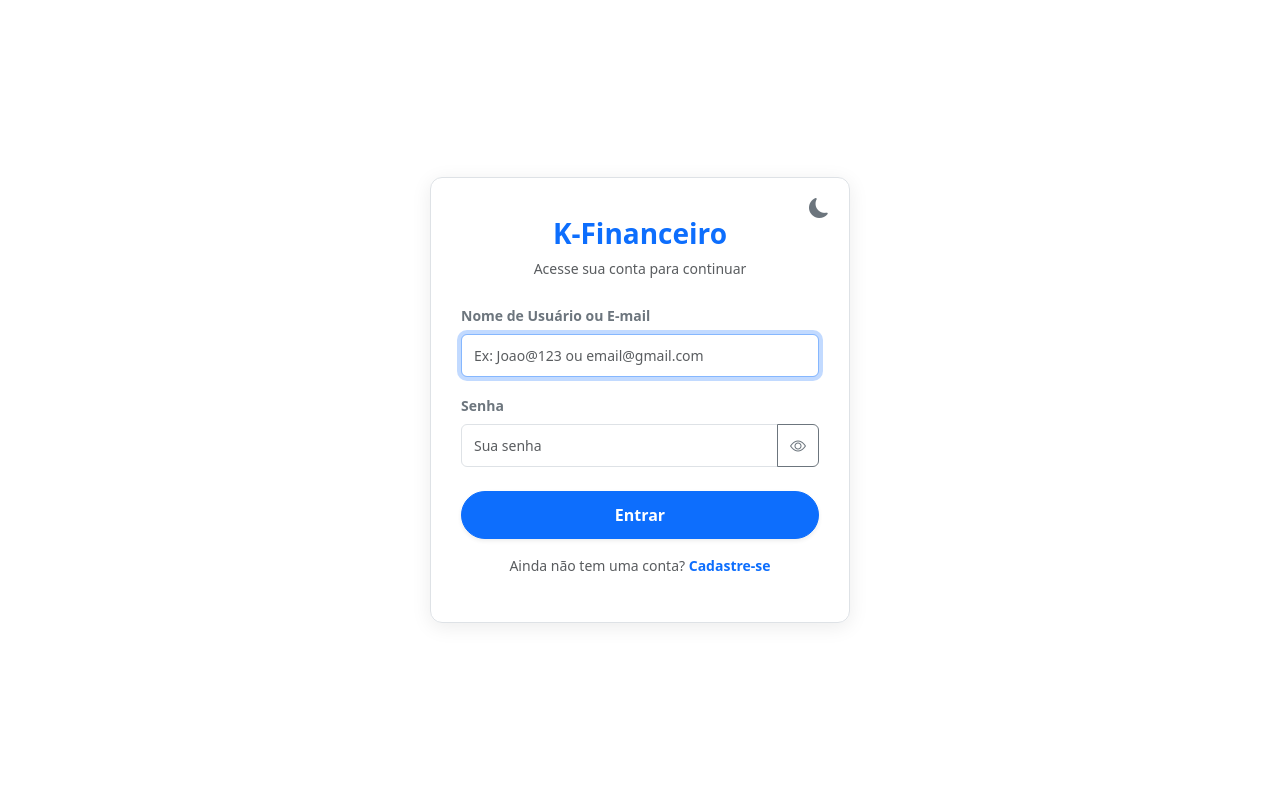
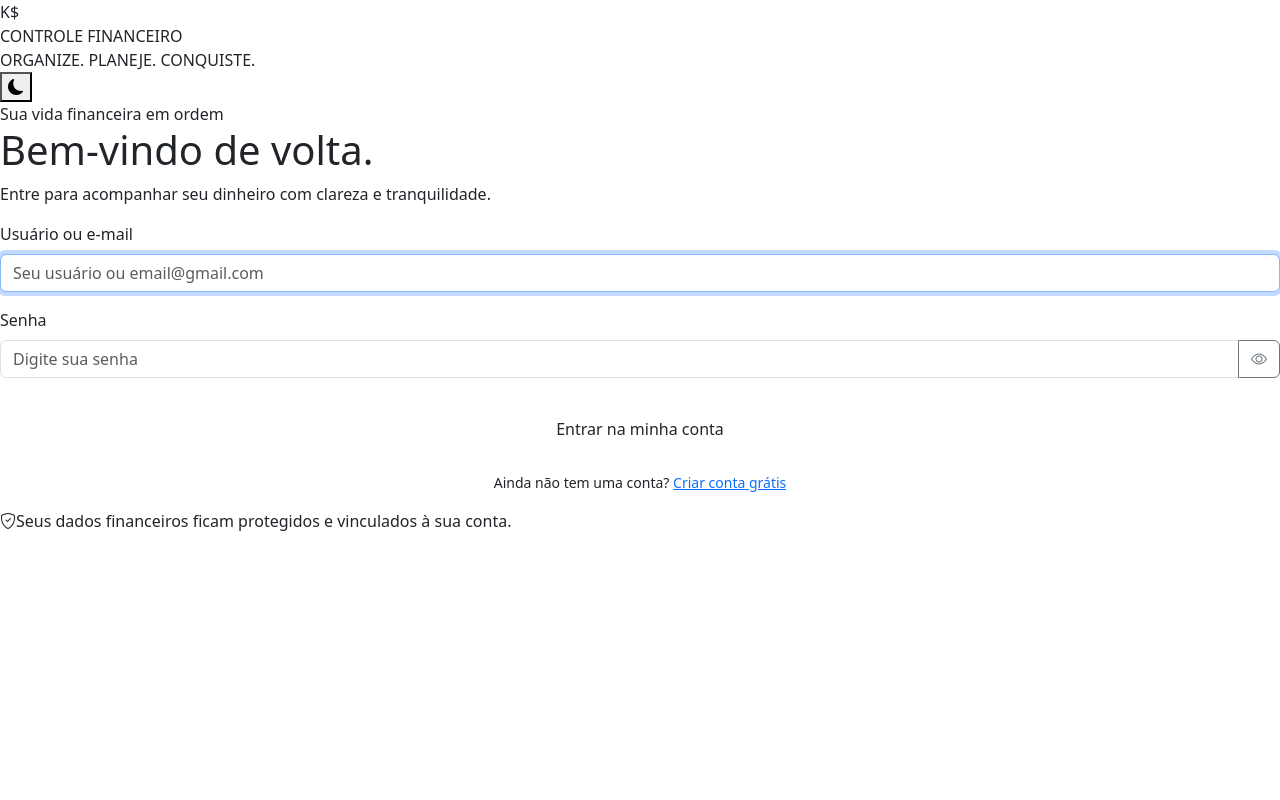
Before and after one commit to klayvertnext/controle-financeiro-python, a Flask app: page /login in a window 1280 px wide. Run offline with Flask 3, Linux system fonts and the light colour scheme; some libraries are stand-ins or nearby versions.

Commit message:
Redesenhar tela de login

```diff
--- a/templates/login.html
+++ b/templates/login.html
@@ -1,136 +1,7 @@
-<!DOCTYPE html>
-<html lang="pt-br" data-bs-theme="light">
-<head>
-    <meta charset="UTF-8">
-    <meta name="viewport" content="width=device-width, initial-scale=1.0">
-    <title>K-Financeiro - Login</title>
-    <link href="https://cdn.jsdelivr.net/npm/bootstrap@5.3.0/dist/css/bootstrap.min.css" rel="stylesheet">
-    <link rel="stylesheet" href="https://cdn.jsdelivr.net/npm/bootstrap-icons@1.10.5/font/bootstrap-icons.css">
-    <style>
-        body {
-            background-color: var(--bs-body-bg);
-            color: var(--bs-body-color);
-            height: 100vh;
-            display: flex;
-            align-items: center;
-            justify-content: center;
-            margin: 0;
-            transition: background-color 0.3s ease, color 0.3s ease;
-        }
-        .login-card {
-            width: 100%;
-            max-width: 420px;
-            padding: 35px 30px 30px 30px;
-            background: var(--bs-card-bg);
-            border-radius: 12px;
-            box-shadow: 0 4px 20px rgba(0, 0, 0, 0.08);
-            border: 1px solid var(--bs-border-color);
-            position: relative;
-        }
-        .theme-toggle {
-            position: absolute;
-            top: 15px;
-            right: 15px;
-            background: transparent;
-            border: none;
-            font-size: 1.25rem;
-            color: var(--bs-body-color);
-            cursor: pointer;
-            padding: 5px;
-            line-height: 1;
-            z-index: 10;
-        }
-        .theme-toggle:focus {
-            outline: none;
-        }
-        .form-control {
-            padding: 10px 12px;
-            font-size: 14px;
-        }
-        .btn-primary {
-            padding: 11px;
-            font-weight: 600;
-        }
-    </style>
-</head>
-<body>
-
-    <div class="login-card">
-        <button class="theme-toggle" id="btnToggleTheme" title="Alternar modo claro/escuro" type="button">
-            <i class="bi bi-moon-fill" id="themeIcon"></i>
-        </button>
-
-        <div class="text-center mb-4 mt-1">
-            <h3 class="fw-bold text-primary">K-Financeiro</h3>
-            <p class="text-muted small">Acesse sua conta para continuar</p>
-        </div>
-
-        {% if erro %}
-            <div class="alert alert-danger py-2 text-center small" role="alert">
-                {{ erro }}
-            </div>
-        {% endif %}
-
-        <form action="/login" method="POST">
-            <div class="mb-3">
-                <label for="identificador" class="form-label small fw-bold text-secondary">Nome de Usuário ou E-mail</label>
-                <input type="text" class="form-control" id="identificador" name="identificador" placeholder="Ex: Joao@123 ou email@gmail.com" required autofocus>
-            </div>
-
-            <div class="mb-3">
-                <label for="senha" class="form-label small fw-bold text-secondary">Senha</label>
-                <div class="input-group">
-                    <input type="password" class="form-control" id="senha" name="senha" placeholder="Sua senha" required>
-                    <button class="btn btn-outline-secondary" type="button" id="toggleSenha" title="Ver ou ocultar senha">
-                        <i class="bi bi-eye" id="iconOlho"></i>
-                    </button>
-                </div>
-            </div>
-
-            <div class="d-grid mt-4">
-                <button type="submit" class="btn btn-primary rounded-pill shadow-sm">Entrar</button>
-            </div>
-        </form>
-
-        <div class="text-center mt-3">
-            <p class="small text-muted">Ainda não tem uma conta? <a href="/cadastro" class="text-decoration-none fw-bold">Cadastre-se</a></p>
-        </div>
-    </div>
-
-    <script>
-        const btnToggleTheme = document.getElementById('btnToggleTheme');
-        const themeIcon = document.getElementById('themeIcon');
-        const htmlElement = document.documentElement;
-        const savedTheme = localStorage.getItem('theme') || 'light';
-
-        htmlElement.setAttribute('data-bs-theme', savedTheme);
-        atualizarIconeTema(savedTheme);
-
-        btnToggleTheme.addEventListener('click', () => {
-            const currentTheme = htmlElement.getAttribute('data-bs-theme');
-            const newTheme = currentTheme === 'light' ? 'dark' : 'light';
-            htmlElement.setAttribute('data-bs-theme', newTheme);
-            localStorage.setItem('theme', newTheme);
-            atualizarIconeTema(newTheme);
-        });
-
-        function atualizarIconeTema(theme) {
-            themeIcon.className = theme === 'dark' ? 'bi bi-sun-fill text-warning' : 'bi bi-moon-fill text-secondary';
-        }
-
-        const inputSenha = document.getElementById('senha');
-        const btnToggleSenha = document.getElementById('toggleSenha');
-        const iconOlho = document.getElementById('iconOlho');
-
-        btnToggleSenha.addEventListener('click', () => {
-            if (inputSenha.type === 'password') {
-                inputSenha.type = 'text';
-                iconOlho.className = 'bi bi-eye-slash';
-            } else {
-                inputSenha.type = 'password';
-                iconOlho.className = 'bi bi-eye';
-            }
-        });
-    </script>
-</body>
-</html>
+<!DOCTYPE html><html lang="pt-br" data-bs-theme="light"><head><meta charset="UTF-8"><meta name="viewport" content="width=device-width,initial-scale=1"><title>Entrar | Controle Financeiro</title><script>document.documentElement.setAttribute('data-bs-theme',localStorage.getItem('theme')||'light')</script><link href="https://cdn.jsdelivr.net/npm/bootstrap@5.3.0/dist/css/bootstrap.min.css" rel="stylesheet"><link rel="stylesheet" href="https://cdn.jsdelivr.net/npm/bootstrap-icons@1.10.5/font/bootstrap-icons.css"><link rel="stylesheet" href="{{ url_for('static', filename='auth.css') }}"></head><body>
+<main class="auth-shell"><section class="brand-panel" aria-label="Controle Financeiro"><div class="brand-logo"><div class="logo-symbol">K<span>$</span></div><div class="logo-title">CONTROLE <span>FINANCEIRO</span></div><div class="logo-tagline">ORGANIZE. PLANEJE. CONQUISTE.</div></div></section>
+<section class="form-panel"><button class="theme-toggle" id="btnToggleTheme" aria-label="Alternar tema" title="Alternar tema"><i class="bi bi-moon-fill" id="themeIcon"></i></button><div class="auth-card"><div class="eyebrow">Sua vida financeira em ordem</div><h1 class="auth-title">Bem-vindo de volta.</h1><p class="auth-subtitle">Entre para acompanhar seu dinheiro com clareza e tranquilidade.</p>
+{% if erro %}<div class="alert alert-danger py-2 small" role="alert">{{ erro }}</div>{% endif %}
+<form action="/login" method="POST"><div class="mb-3"><label for="identificador" class="form-label">Usuário ou e-mail</label><input type="text" class="form-control" id="identificador" name="identificador" placeholder="Seu usuário ou email@gmail.com" required autofocus autocomplete="username"></div><div class="mb-3"><label for="senha" class="form-label">Senha</label><div class="input-group"><input type="password" class="form-control" id="senha" name="senha" placeholder="Digite sua senha" required autocomplete="current-password"><button class="btn btn-outline-secondary" type="button" id="toggleSenha" aria-label="Mostrar senha"><i class="bi bi-eye" id="iconOlho"></i></button></div></div><button type="submit" class="btn btn-brand w-100 mt-3">Entrar na minha conta</button></form>
+<p class="auth-footer text-center small mt-4">Ainda não tem uma conta? <a href="/cadastro">Criar conta grátis</a></p><div class="security-note"><i class="bi bi-shield-check"></i><span>Seus dados financeiros ficam protegidos e vinculados à sua conta.</span></div></div></section></main>
+<script>const root=document.documentElement,icon=document.getElementById('themeIcon');function sync(t){root.setAttribute('data-bs-theme',t);icon.className=t==='dark'?'bi bi-sun-fill':'bi bi-moon-fill'}sync(localStorage.getItem('theme')||'light');document.getElementById('btnToggleTheme').onclick=()=>{const t=root.getAttribute('data-bs-theme')==='light'?'dark':'light';localStorage.setItem('theme',t);sync(t)};document.getElementById('toggleSenha').onclick=()=>{const input=document.getElementById('senha'),eye=document.getElementById('iconOlho');input.type=input.type==='password'?'text':'password';eye.className=input.type==='password'?'bi bi-eye':'bi bi-eye-slash'};</script></body></html>
```
